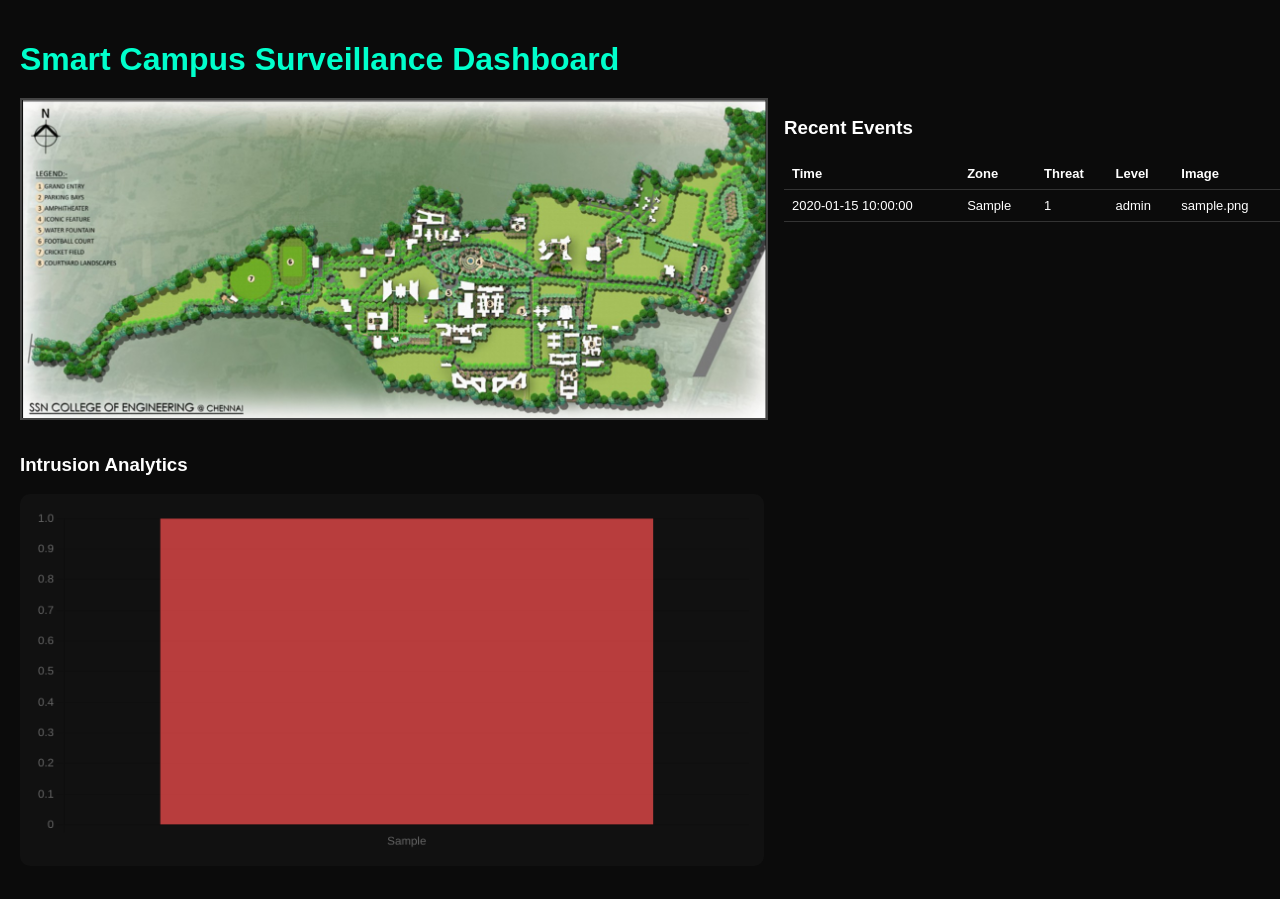
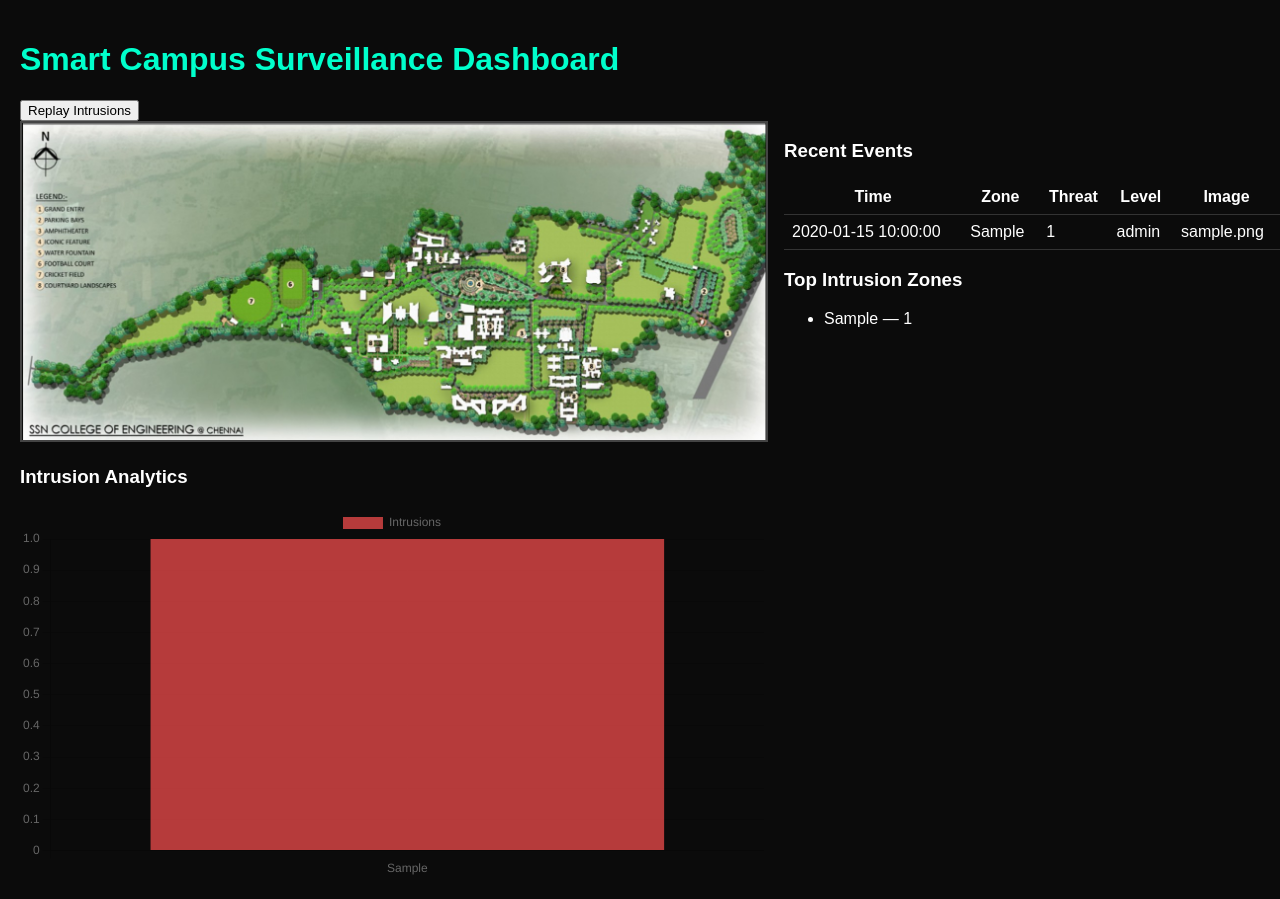
Before and after one commit to nikhil-karthik-avvss/security-system, a Flask app: page / in a window 1280 px wide. Before the commit the page ends 847 px from the top, so only its background shows below. Run offline with Flask 3, Linux system fonts and the light colour scheme; tables that the repository leaves empty hold one stand-in row (values such as "Sample post").

Commit message:
Added analytics

```diff
--- a/app.py
+++ b/app.py
@@ -19,7 +19,6 @@ images = [
 "intruder3.jpg"
 ]
 
-# paste your generated coordinates here
 ZONE_COORDS = {
 "CSE Department": (641,277),
 "CSE Annexure": (635,253),
@@ -104,26 +103,24 @@ def init_db():
     conn.commit()
 
 def on_connect(client, userdata, flags, rc):
-
-    print("MQTT Connected")
     client.subscribe(TOPIC)
 
 def on_message(client, userdata, msg):
 
     data = json.loads(msg.payload.decode())
 
-    zone = data["zone"]
-    motion = data["motion"]
-    light = data["light"]
-    distance = data["distance"]
-    sound = data["sound"]
-    threat = data["threat"]
-    level = data["level"]
+    zone=data["zone"]
+    motion=data["motion"]
+    light=data["light"]
+    distance=data["distance"]
+    sound=data["sound"]
+    threat=data["threat"]
+    level=data["level"]
 
-    image = None
+    image=None
 
-    if level == "HIGH":
-        image = random.choice(images)
+    if level=="HIGH":
+        image=random.choice(images)
 
     cur.execute("""
     INSERT INTO events(zone,motion,light,distance,sound,threat,level,image)
@@ -134,10 +131,10 @@ def on_message(client, userdata, msg):
 
 def start_mqtt():
 
-    client = mqtt.Client()
+    client=mqtt.Client()
 
-    client.on_connect = on_connect
-    client.on_message = on_message
+    client.on_connect=on_connect
+    client.on_message=on_message
 
     client.connect(BROKER,1883,60)
 
@@ -156,6 +153,7 @@ def dashboard():
     rows = cur.fetchall()
 
     markers=[]
+    replay=[]
 
     for r in rows:
 
@@ -173,12 +171,45 @@ def dashboard():
                 "level":level
             })
 
+            replay.append({
+                "zone":zone,
+                "x":x,
+                "y":y,
+                "level":level
+            })
+
+    cur.execute("""
+    SELECT zone,COUNT(*)
+    FROM events
+    GROUP BY zone
+    """)
+
+    heat=cur.fetchall()
+
+    heatmap=[]
+
+    for h in heat:
+
+        zone=h[0]
+        count=h[1]
+
+        if zone in ZONE_COORDS:
+
+            x,y=ZONE_COORDS[zone]
+
+            heatmap.append({
+                "zone":zone,
+                "x":x,
+                "y":y,
+                "count":count
+            })
+
     cur.execute("""
     SELECT zone,COUNT(*)
     FROM events
     GROUP BY zone
     ORDER BY COUNT(*) DESC
-    LIMIT 10
+    LIMIT 5
     """)
 
     stats=cur.fetchall()
@@ -191,10 +222,71 @@ def dashboard():
         events=rows,
         markers=markers,
         zones=zones,
-        counts=counts
+        counts=counts,
+        replay=replay,
+        heatmap=heatmap
     )
 
-if __name__ == "__main__":
+    cur.execute("""
+    SELECT timestamp,zone,threat,level,image
+    FROM events
+    ORDER BY id DESC
+    LIMIT 50
+    """)
+
+    rows=cur.fetchall()
+
+    markers=[]
+    replay=[]
+
+    for r in rows:
+
+        zone=r[1]
+        level=r[3]
+        image=r[4]
+
+        if zone in ZONE_COORDS:
+
+            x,y=ZONE_COORDS[zone]
+
+            markers.append({
+                "zone":zone,
+                "x":x,
+                "y":y,
+                "level":level
+            })
+
+            replay.append({
+                "zone":zone,
+                "x":x,
+                "y":y,
+                "level":level,
+                "image":image
+            })
+
+    cur.execute("""
+    SELECT zone,COUNT(*)
+    FROM events
+    GROUP BY zone
+    ORDER BY COUNT(*) DESC
+    LIMIT 5
+    """)
+
+    stats=cur.fetchall()
+
+    zones=[s[0] for s in stats]
+    counts=[s[1] for s in stats]
+
+    return render_template(
+        "dashboard.html",
+        events=rows,
+        markers=markers,
+        zones=zones,
+        counts=counts,
+        replay=replay
+    )
+
+if __name__=="__main__":
 
     init_db()
 
--- a/templates/dashboard.html
+++ b/templates/dashboard.html
@@ -21,19 +21,13 @@ padding:20px;
 
 h1{
 color:#00ffcc;
-margin-bottom:20px;
 }
-
-/* MAIN GRID */
 
 .dashboard{
 display:grid;
-grid-template-columns: 60% 40%;
+grid-template-columns:60% 40%;
 grid-gap:20px;
-align-items:start;
 }
-
-/* MAP */
 
 .map-container{
 position:relative;
@@ -41,11 +35,10 @@ position:relative;
 
 #campus-map{
 width:100%;
-max-width:100%;
 border:2px solid #444;
 }
 
-/* MARKERS */
+/* LIVE ALERT MARKERS */
 
 .marker{
 position:absolute;
@@ -75,7 +68,17 @@ background:lime;
 100%{opacity:1;}
 }
 
-/* EVENT TABLE */
+/* HEATMAP */
+
+.heat{
+position:absolute;
+border-radius:50%;
+background:rgba(255,0,0,0.2);
+transform:translate(-50%,-50%);
+pointer-events:none;
+}
+
+/* TABLE */
 
 .events{
 max-height:500px;
@@ -85,32 +88,20 @@ overflow-y:auto;
 table{
 width:100%;
 border-collapse:collapse;
-font-size:13px;
 }
 
 th,td{
 padding:8px;
 border-bottom:1px solid #333;
-text-align:left;
 }
 
 .high{color:red;}
 .medium{color:orange;}
 .low{color:lightgreen;}
 
-/* ANALYTICS */
-
 .analytics{
-margin-top:30px;
+margin-top:20px;
 }
-
-canvas{
-background:#111;
-padding:15px;
-border-radius:10px;
-}
-
-/* ALERT */
 
 #alertBox{
 position:fixed;
@@ -119,9 +110,8 @@ right:20px;
 background:red;
 color:white;
 padding:15px;
+display:none;
 font-weight:bold;
-display:none;
-z-index:1000;
 }
 
 </style>
@@ -134,24 +124,37 @@ z-index:1000;
 
 <div id="alertBox">HIGH THREAT DETECTED</div>
 
+<button onclick="startReplay()">Replay Intrusions</button>
+
 <div class="dashboard">
 
-<!-- MAP -->
+<div>
 
 <div class="map-container">
 
 <img src="/static/campus_map.jpg" id="campus-map">
 
-{% for m in markers %}
+{% for h in heatmap %}
 
-<div class="marker {{m.level|lower}}"
-style="left:{{m.x}}px; top:{{m.y}}px;"
-title="{{m.zone}}">
+<div class="heat"
+style="
+left:{{h.x}}px;
+top:{{h.y}}px;
+width:{{h.count*15}}px;
+height:{{h.count*15}}px;
+">
 </div>
 
 {% endfor %}
 
-<!-- ANALYTICS UNDER MAP -->
+{% for m in markers %}
+
+<div class="marker {{m.level|lower}}"
+style="left:{{m.x}}px; top:{{m.y}}px;"></div>
+
+{% endfor %}
+
+</div>
 
 <div class="analytics">
 
@@ -162,9 +165,6 @@ title="{{m.zone}}">
 </div>
 
 </div>
-
-
-<!-- EVENTS TABLE -->
 
 <div class="events">
 
@@ -192,13 +192,7 @@ title="{{m.zone}}">
 {{e[3]}}
 </td>
 
-<td>
-{% if e[4] %}
-{{e[4]}}
-{% else %}
--
-{% endif %}
-</td>
+<td>{{e[4]}}</td>
 
 </tr>
 
@@ -206,14 +200,23 @@ title="{{m.zone}}">
 
 </table>
 
+<h3>Top Intrusion Zones</h3>
+
+<ul>
+
+{% for i in range(zones|length) %}
+
+<li>{{ zones[i] }} — {{ counts[i] }}</li>
+
+{% endfor %}
+
+</ul>
+
 </div>
 
 </div>
 
-
 <script>
-
-/* CHART */
 
 const zones = {{ zones | tojson }};
 const counts = {{ counts | tojson }};
@@ -229,14 +232,42 @@ label:'Intrusions',
 data:counts,
 backgroundColor:'rgba(255,80,80,0.7)'
 }]
-},
-options:{
-plugins:{legend:{display:false}},
-scales:{y:{beginAtZero:true}}
 }
 })
 
-/* ALERT */
+const replayEvents = {{ replay | tojson }}
+
+function startReplay(){
+
+let i=0
+
+let map=document.querySelector(".map-container")
+
+let replayMarker=document.createElement("div")
+
+replayMarker.className="marker high"
+
+map.appendChild(replayMarker)
+
+let timer=setInterval(()=>{
+
+if(i>=replayEvents.length){
+
+clearInterval(timer)
+return
+
+}
+
+let e=replayEvents[i]
+
+replayMarker.style.left=e.x+"px"
+replayMarker.style.top=e.y+"px"
+
+i++
+
+},1000)
+
+}
 
 const highMarkers=document.querySelectorAll(".marker.high")
 
```
